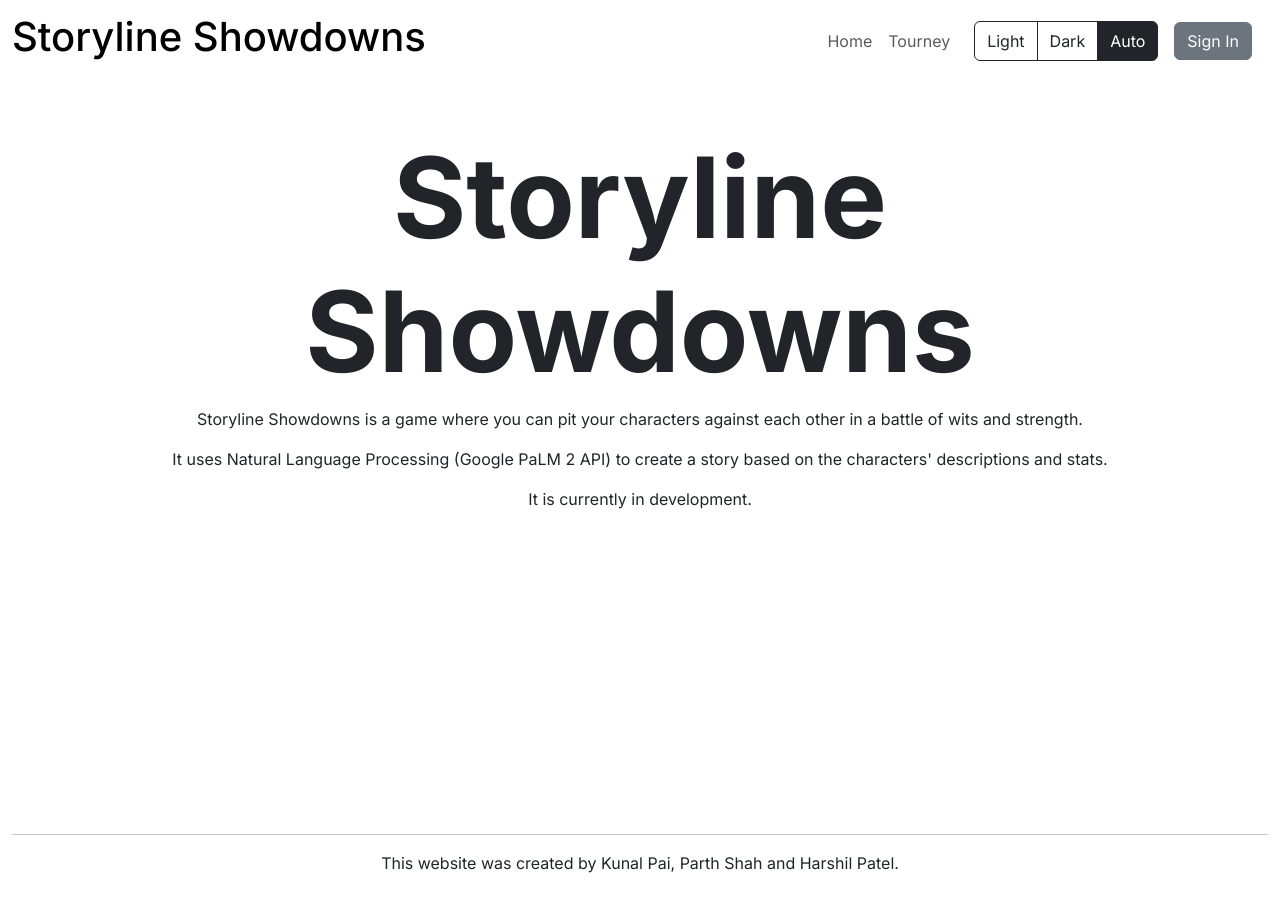
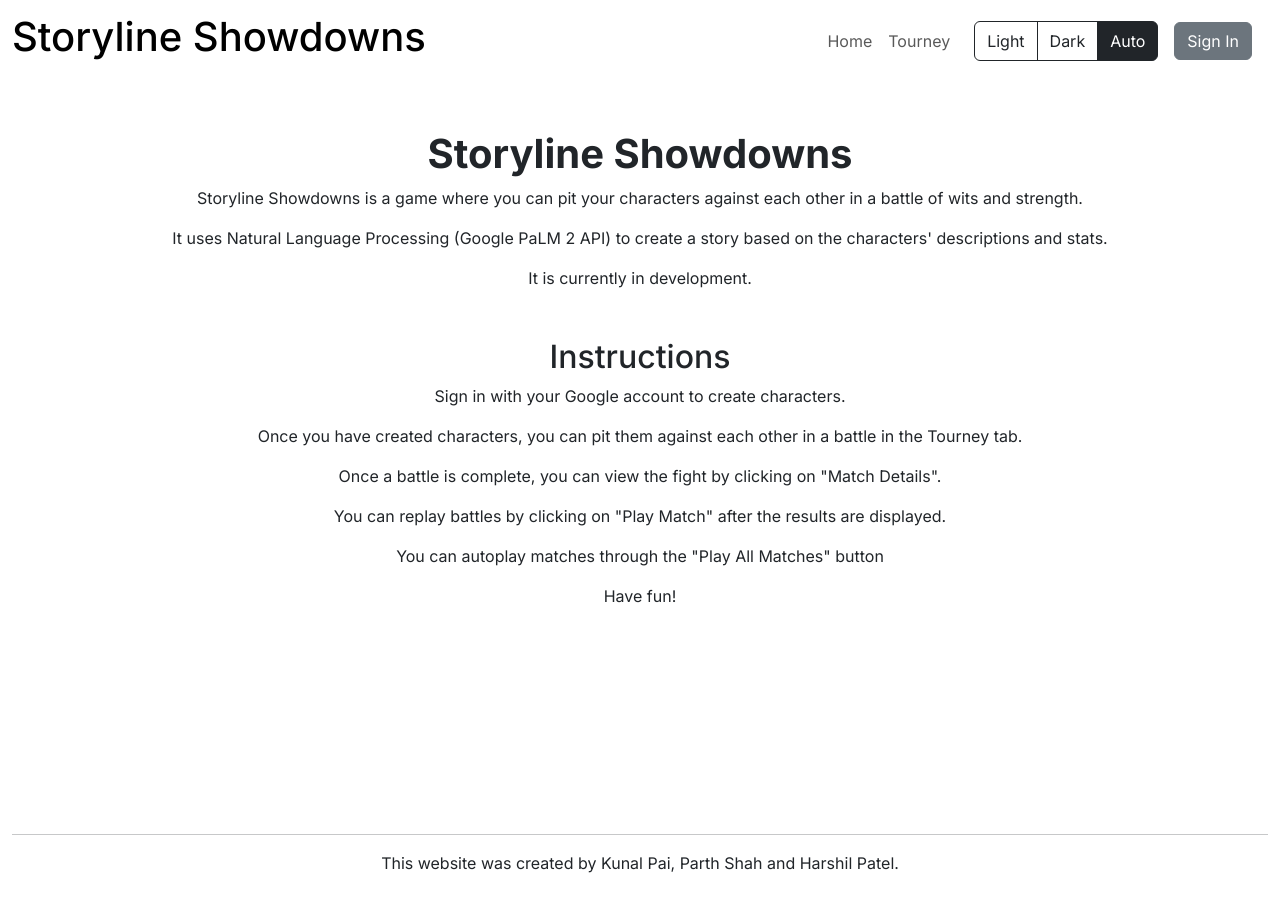
Before and after one commit to helloparthshah/tourney, a Next.js app: page / in a window 1280 px wide. Built offline with nearby package versions, Linux system fonts and the light colour scheme; no server answers.

Commit message:
Added instructions
Co-authored-by: kunpai <kunpai@ucdavis.edu>

```diff
--- a/app/page.js
+++ b/app/page.js
@@ -10,12 +10,22 @@ export default function Home() {
   return (
     <Container>
       <center className="mt-5 mb-5">
-        <h1 style={{ fontSize: "7rem", fontWeight: "bold" }}>
+        <h1 style={{ fontWeight: "bold" }}>
           Storyline Showdowns
         </h1>
         <p>Storyline Showdowns is a game where you can pit your characters against each other in a battle of wits and strength.</p>
         <p>It uses Natural Language Processing (Google PaLM 2 API) to create a story based on the characters&apos; descriptions and stats.</p>
         <p>It is currently in development.</p>
+
+        <div className="mt-5 mb-5">
+          <h2>Instructions</h2>
+          <p>Sign in with your Google account to create characters.</p>
+          <p>Once you have created characters, you can pit them against each other in a battle in the Tourney tab.</p>
+          <p>Once a battle is complete, you can view the fight by clicking on "Match Details".</p>
+          <p>You can replay battles by clicking on "Play Match" after the results are displayed.</p>
+          <p>You can autoplay matches through the "Play All Matches" button</p>
+          <p>Have fun!</p>
+        </div>
       </center>
       {session ? (
         <Characters />
```
